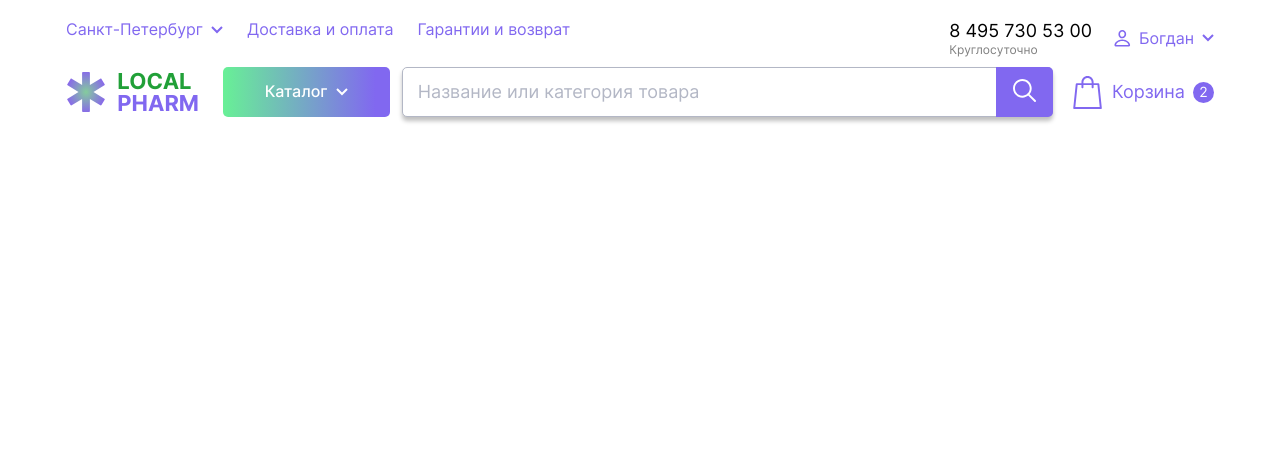
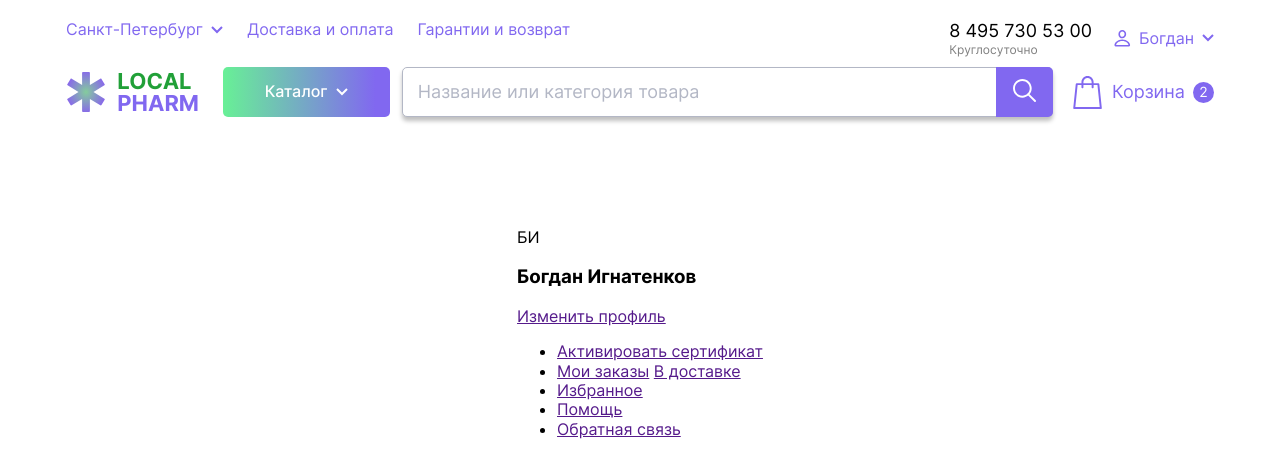
Before and after one commit to ProjectOnGitHub/local-pharm, a website built with webpack: page src/index.html in a window 1280 px wide. Built offline with nearby package versions, Linux system fonts and the light colour scheme.

Commit message:
feat: add html structure for profile

```diff
--- a/src/index.html
+++ b/src/index.html
@@ -83,6 +83,47 @@
           </div>
         </div>
       </header>
+      <main class="main">
+        <div class="main__container">
+          <section class="profile">
+            <div class="profile__info">
+              <div class="profile__avatar">БИ</div>
+              <h3 class="profile__name">
+                <span class="profile__firstname">Богдан</span>
+                <span class="profile__secondname">Игнатенков</span>
+              </h3>
+              <a href="" class="profile__edit-link">Изменить профиль</a>
+            </div>
+            <ul class="profile__menu">
+              <li class="profile__menu-item">
+                <a href="" class="profile__menu-link"
+                  >Активировать сертификат</a
+                >
+              </li>
+              <li class="profile__menu-item">
+                <a href="" class="profile__menu-link profile__menu-link_active"
+                  >Мои заказы</a
+                >
+                <a
+                  href=""
+                  class="profile__menu-link profile__menu-link_delivery"
+                  >В доставке</a
+                >
+              </li>
+              <li class="profile__menu-item">
+                <a href="" class="profile__menu-link">Избранное</a>
+              </li>
+              <li class="profile__menu-item">
+                <a href="" class="profile__menu-link">Помощь</a>
+              </li>
+              <li class="profile__menu-item">
+                <a href="" class="profile__menu-link">Обратная связь</a>
+              </li>
+            </ul>
+          </section>
+          <section class="orders"></section>
+        </div>
+      </main>
     </div>
   </body>
 </html>
```
